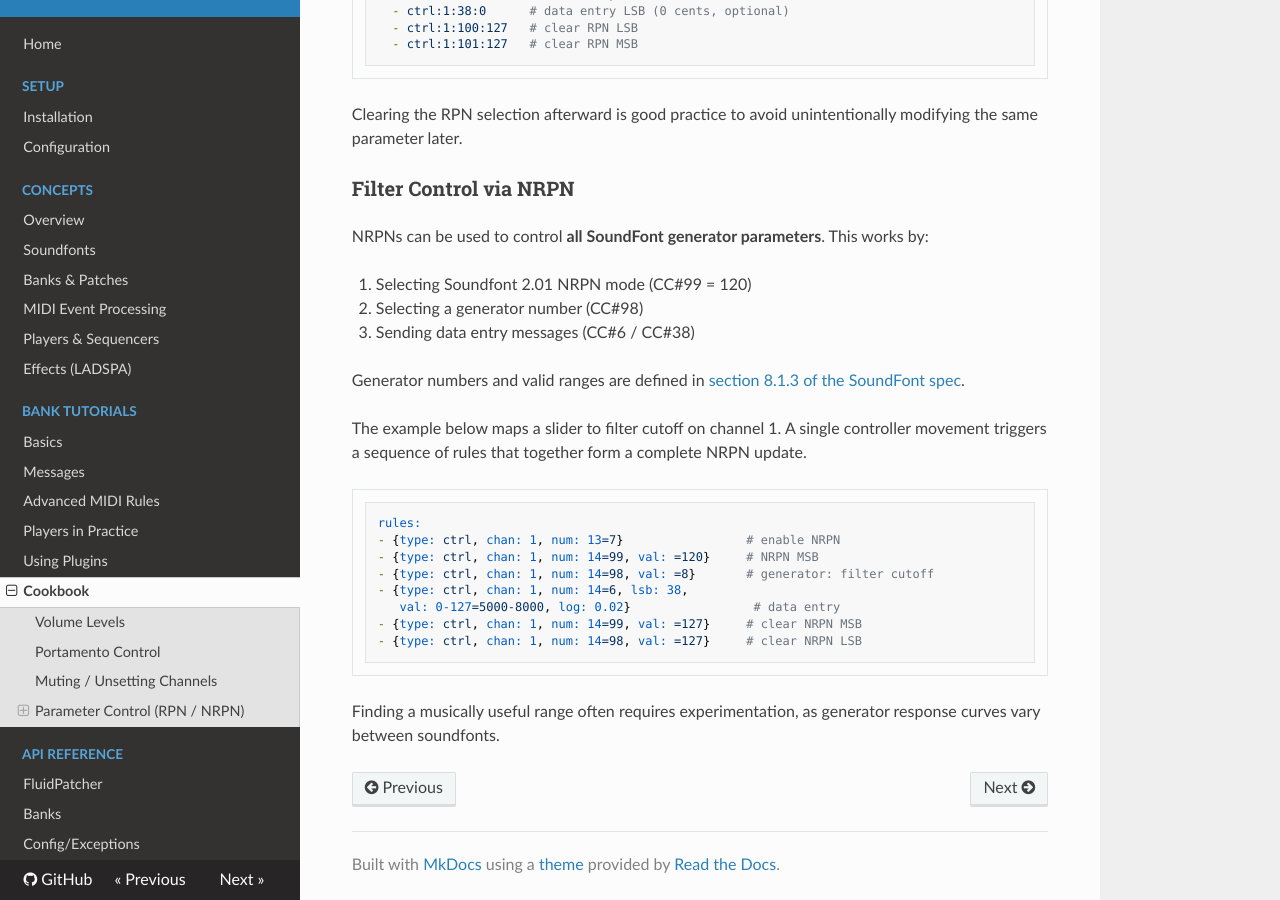
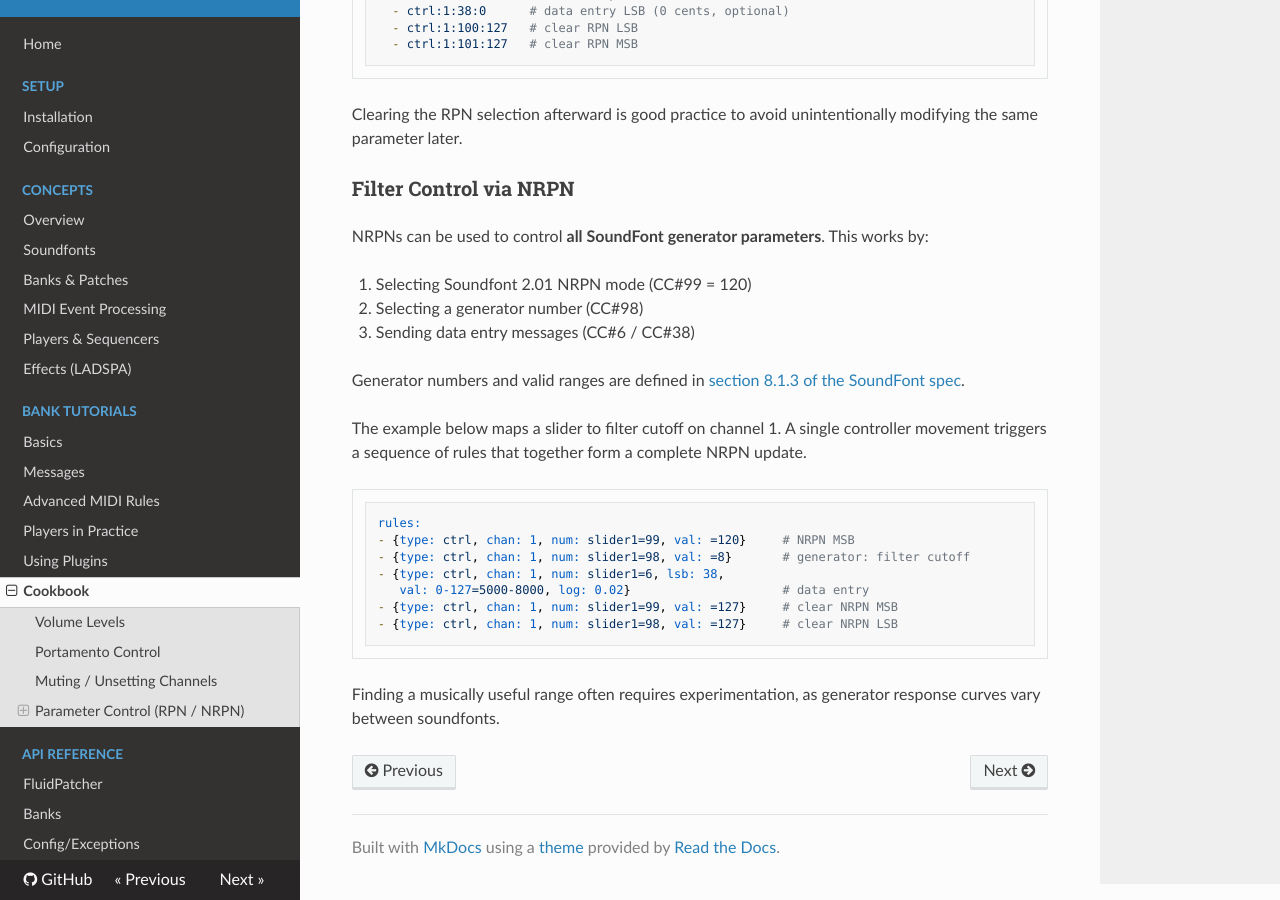
Before and after one commit to GeekFunkLabs/fluidpatcher, an MkDocs documentation site: the page built from docs/tutorial/cookbook.md, in a window 1280 px wide and 900 px high, scrolled down 2142 px. Built offline with MkDocs 1.6.1, drawn with Linux system fonts in a browser that asks for light colours; nearby versions of some CDN libraries.

Commit message:
update docs

````diff
--- a/docs/tutorial/cookbook.md
+++ b/docs/tutorial/cookbook.md
@@ -116,13 +116,12 @@ form a complete NRPN update.
 
 ```yaml
 rules:
-- {type: ctrl, chan: 1, num: 13=7}                 # enable NRPN
-- {type: ctrl, chan: 1, num: 14=99, val: =120}     # NRPN MSB
-- {type: ctrl, chan: 1, num: 14=98, val: =8}       # generator: filter cutoff
-- {type: ctrl, chan: 1, num: 14=6, lsb: 38,
-   val: 0-127=5000-8000, log: 0.02}                 # data entry
-- {type: ctrl, chan: 1, num: 14=99, val: =127}     # clear NRPN MSB
-- {type: ctrl, chan: 1, num: 14=98, val: =127}     # clear NRPN LSB
+- {type: ctrl, chan: 1, num: slider1=99, val: =120}     # NRPN MSB
+- {type: ctrl, chan: 1, num: slider1=98, val: =8}       # generator: filter cutoff
+- {type: ctrl, chan: 1, num: slider1=6, lsb: 38,
+   val: 0-127=5000-8000, log: 0.02}                     # data entry
+- {type: ctrl, chan: 1, num: slider1=99, val: =127}     # clear NRPN MSB
+- {type: ctrl, chan: 1, num: slider1=98, val: =127}     # clear NRPN LSB
 ```
 
 Finding a musically useful range often requires experimentation, as
````
Also changed, not shown: docs/concepts/ladspa.md (+4 -4 lines).
